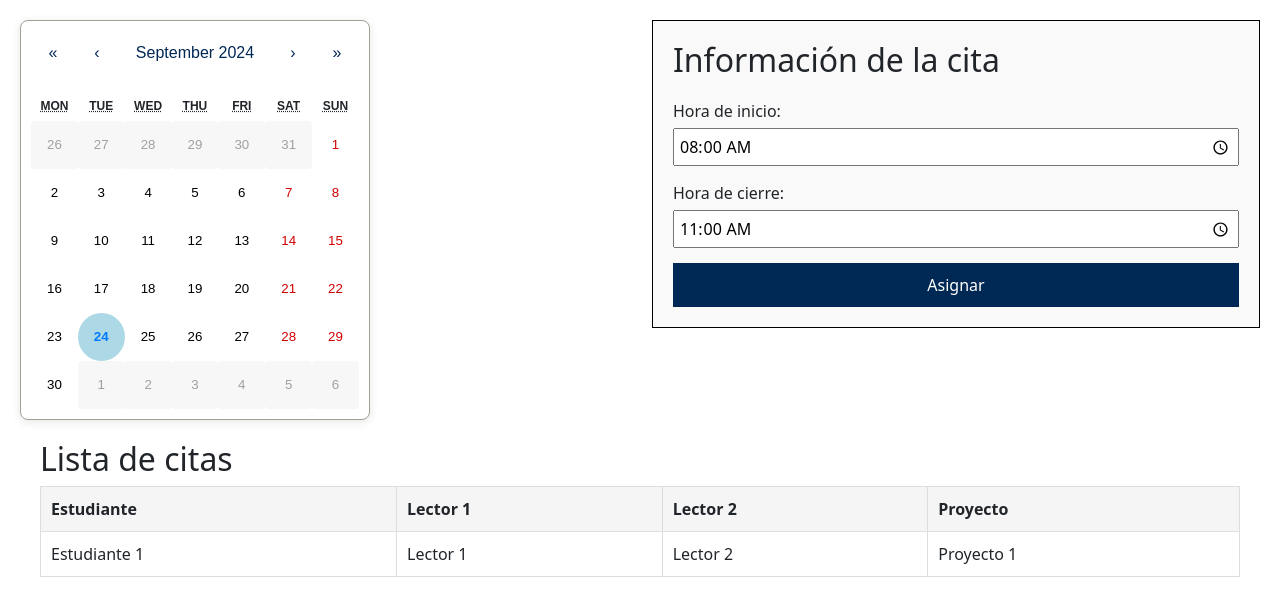
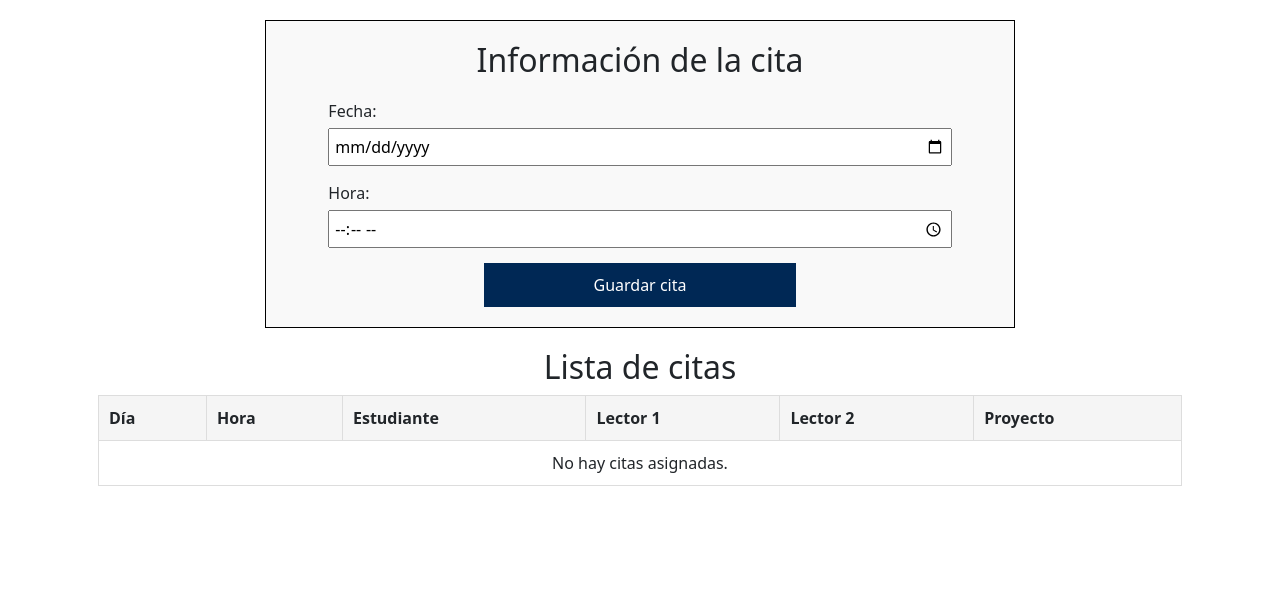
Before and after one commit to proyectosFinales/proyecto_software, a React (Create React App) app: page /citas in a window 1280 px wide. Shown: the top 616 px of the page. Built offline with nearby package versions, Linux system fonts and the light colour scheme.

Commit message:
correcciones pantalla citas

```diff
--- a/package.json
+++ b/package.json
@@ -9,7 +9,6 @@
     "@testing-library/user-event": "^13.5.0",
     "bootstrap": "^5.3.3",
     "react": "^18.3.1",
-    "react-calendar": "^5.0.0",
     "react-dom": "^18.3.1",
     "react-router-dom": "^6.26.2",
     "react-scripts": "5.0.1",
--- a/src/pages/Citas.js
+++ b/src/pages/Citas.js
@@ -1,66 +1,115 @@
 import React, { useState } from 'react';
-import 'react-calendar/dist/Calendar.css';
-import Calendar from 'react-calendar';
-import '../styles/Citas.css';  // Ensure this contains the calendar styles mentioned earlier
+import '../styles/Citas.css';
 
 const Citas = () => {
-  const [date, setDate] = useState(new Date());
+  const [date, setDate] = useState('');
+  const [startTime, setStartTime] = useState('');
+  const [appointments, setAppointments] = useState([]);
+  const [error, setError] = useState('');
+
+  const handleAsignar = () => {
+    if (!date || !startTime) {
+      setError('Por favor complete todos los campos antes de asignar la cita.');
+      return;
+    }
+    setError('');
+    const newAppointment = {
+      date,
+      startTime,
+      student: 'N/A',
+      lector1: 'N/A',
+      lector2: 'N/A',
+      project: 'N/A',
+    };
+
+    setAppointments([...appointments, newAppointment]);
+    setDate('');
+    setStartTime('');
+  };
 
   return (
-    <div className="citas-container">
-      <div className="row">
+    <div className="citas-form container">
+      {/* Form */}
+      <div className="row justify-content-center">
+        <div className="col-8">
+          <div className="cita-form row justify-content-center">
+            <div className="col-12">
+              <h2 className="w-100 text-center">Información de la cita</h2>
+            </div>
 
-        <div className="col-6">
-          {/* Calendar section */}
-          <div className="calendar-section">
-            <Calendar onChange={setDate} value={date} />
+            <div className="col-12">
+              <label>
+                Fecha:
+                <input
+                  type="date"
+                  value={date}
+                  onChange={(e) => setDate(e.target.value)}
+                />
+              </label>
+            </div>
+
+            <div className="col-12">
+              <label>
+                Hora:
+                <input
+                  type="time"
+                  value={startTime}
+                  onChange={(e) => setStartTime(e.target.value)}
+                  step="300" // 300 seconds = 5 minutes
+                />
+              </label>
+            </div>
+
+            <div className="col-12 d-flex justify-content-center">
+              <button className="w-50" onClick={handleAsignar}>Guardar cita</button>
+            </div>
+
+            <div className="col-12">
+              {error && <p style={{ color: 'red' }}>{error}</p>} {/* Display error message */}
+            </div>
+
           </div>
         </div>
-        <div className="col-6">
-          {/* Cita form section */}
-          <div className="cita-form">
-            <h2>Información de la cita</h2>
-            <label>
-              Hora de inicio:
-              <input type="time" defaultValue="08:00" step="300" /> {/* Step of 300 seconds = 5 minutes */}
-            </label>
-            <label>
-              Hora de cierre:
-              <input type="time" defaultValue="11:00" step="300" />
-            </label>
-            <button>Asignar</button>
-          </div>
-        </div>
-
-
-
       </div>
 
-      {/* Cita table section */}
-      <div>
-      <div className="cita-table">
-        <h2>Lista de citas</h2>
+      {/* Table */}
+      <div className="cita-table row justify-content-center">
+        <h2 className="w-auto">Lista de citas</h2>
+
         <table>
           <thead>
             <tr>
+              <th>Día</th>
+              <th>Hora</th>
               <th>Estudiante</th>
               <th>Lector 1</th>
               <th>Lector 2</th>
               <th>Proyecto</th>
             </tr>
           </thead>
+
           <tbody>
-            <tr>
-              <td>Estudiante 1</td>
-              <td>Lector 1</td>
-              <td>Lector 2</td>
-              <td>Proyecto 1</td>
-            </tr>
-            {/* Add more rows as needed */}
+            {appointments.length === 0 ? (
+              <tr>
+                <td colSpan="6" style={{ textAlign: 'center' }}>
+                  No hay citas asignadas.
+                </td>
+              </tr>
+            ) : (
+              appointments.map((appointment, index) => (
+                <tr key={index}>
+                  <td>{appointment.date}</td>
+                  <td>{appointment.startTime}</td>
+                  <td>{appointment.student}</td>
+                  <td>{appointment.lector1}</td>
+                  <td>{appointment.lector2}</td>
+                  <td>{appointment.project}</td>
+                </tr>
+              ))
+            )}
           </tbody>
         </table>
       </div>
-    </div>
     </div>
   );
 };
--- a/src/styles/Citas.css
+++ b/src/styles/Citas.css
@@ -1,14 +1,12 @@
 @import "bootstrap/dist/css/bootstrap.min.css";
 
-.citas-container {
-    /* display: flex; */
-    /* flex-direction: row; */
+.citas-form {
     padding: 20px;
 }
 
 .cita-form {
     flex: 1;
-    padding: 20px;
+    padding: 20px 50px;
     border: 1px solid #000;
     background-color: #f9f9f9;
 }
```
Also changed, not shown: 1 other file (tests, documents, lock files or other folders).
